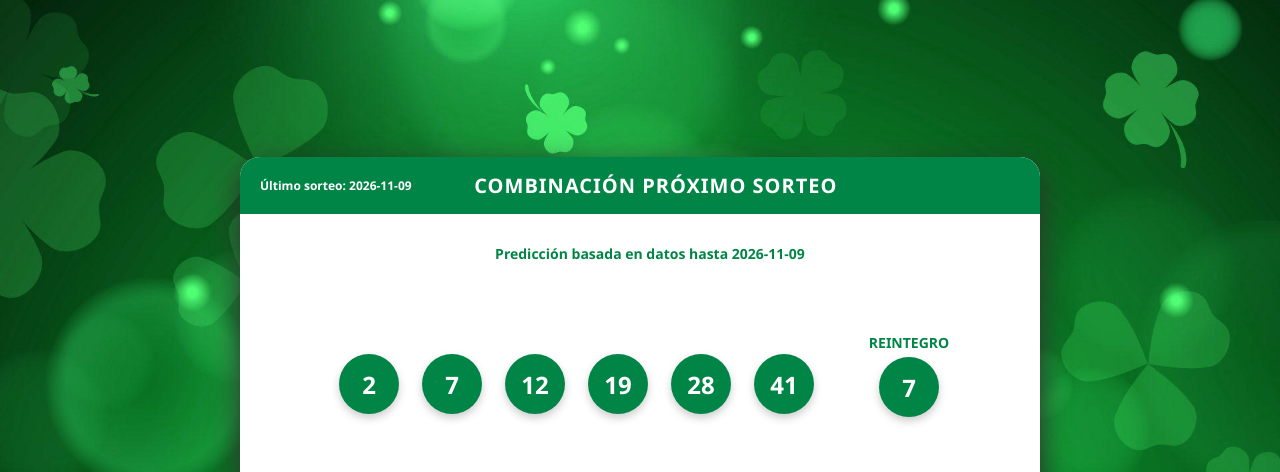
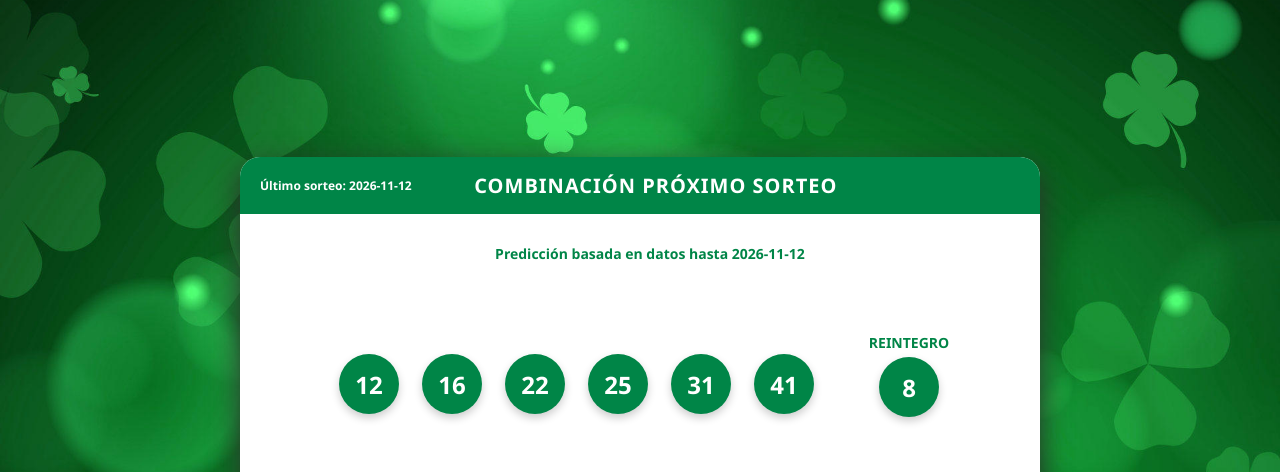
Before and after one commit to javi-ia/primitiva, a plain HTML site: page index.html in a window 1280 px wide. Shown: the top 472 px of the page. Drawn offline with Linux system fonts and the light colour scheme.

Commit message:
Actualización automática predicción

```diff
--- a/index.html
+++ b/index.html
@@ -148,28 +148,28 @@
 <body>
     <div class="container">
         <div class="header">
-            <div class="fecha">Último sorteo: 2026-11-09</div>
+            <div class="fecha">Último sorteo: 2026-11-12</div>
             <div class="titulo">COMBINACIÓN PRÓXIMO SORTEO</div>
             <div style="width: 120px;"></div> <!-- Espaciador para centrar -->
         </div>
 
         <div class="mensaje-fecha">
-            Predicción basada en datos hasta 2026-11-09
+            Predicción basada en datos hasta 2026-11-12
         </div>
 
         <div class="content">
             <div class="combinacion">
-                <div class="numero bola">2</div>
-                <div class="numero bola">7</div>
                 <div class="numero bola">12</div>
-                <div class="numero bola">19</div>
-                <div class="numero bola">28</div>
+                <div class="numero bola">16</div>
+                <div class="numero bola">22</div>
+                <div class="numero bola">25</div>
+                <div class="numero bola">31</div>
                 <div class="numero bola">41</div>
             </div>
 
             <div class="reintegro-container">
                 <div class="label-reintegro">Reintegro</div>
-                <div class="reintegro bola">7</div>
+                <div class="reintegro bola">8</div>
             </div>
         </div>
 
```
